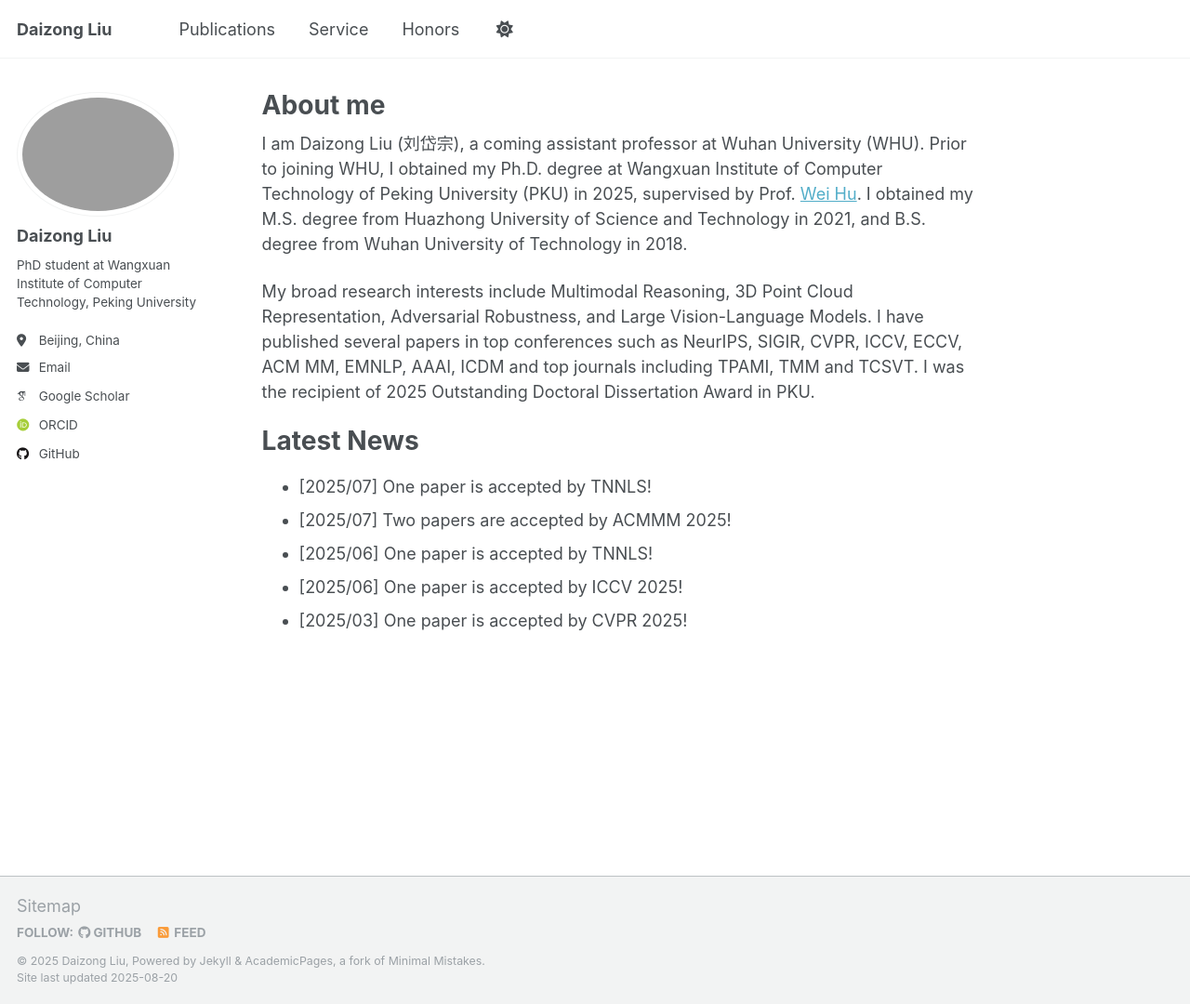
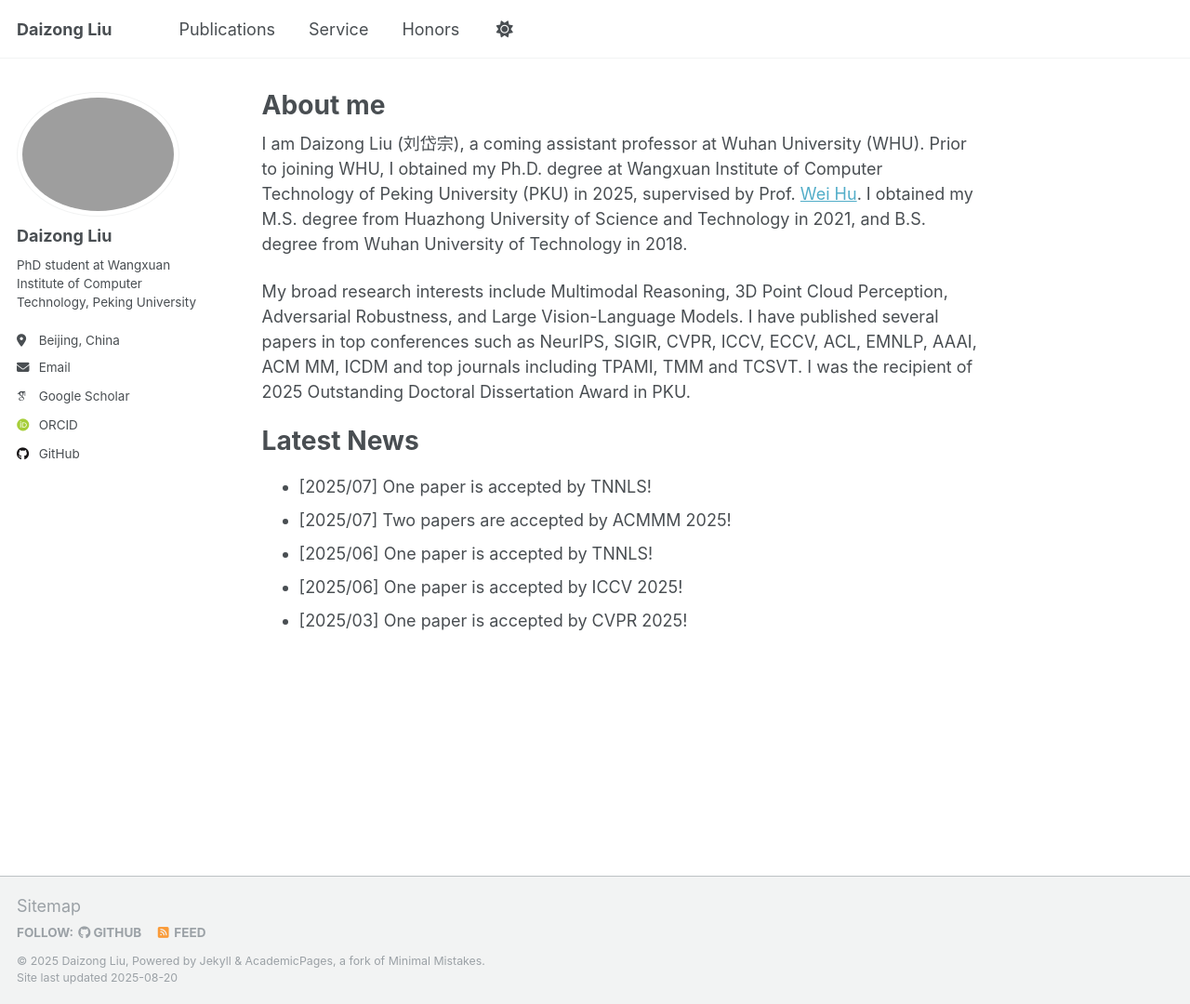
Before and after one commit to liudaizong/liudaizong.github.io, a Jekyll site: the page built from _pages/about.md, in a window 1280 px wide and 1080 px high. Shown: the whole window at 93% size. Built offline with Jekyll 4.4.1, drawn with Linux system fonts in a browser that asks for light colours; some web fonts are replaced.

Commit message:
Update about.md

```diff
--- a/_pages/about.md
+++ b/_pages/about.md
@@ -10,7 +10,7 @@ redirect_from:
 
 I am Daizong Liu (刘岱宗), a coming assistant professor at Wuhan University (WHU). Prior to joining WHU, I obtained my Ph.D. degree at Wangxuan Institute of Computer Technology of Peking University (PKU) in 2025, supervised by Prof. [Wei Hu](https://www.wict.pku.edu.cn/huwei).  I obtained my M.S. degree from Huazhong University of Science and Technology in 2021, and B.S. degree from Wuhan University of Technology in 2018.
 
-My broad research interests include Multimodal Reasoning, 3D Point Cloud Representation, Adversarial Robustness, and Large Vision-Language Models. I have published several papers in top conferences such as NeurIPS, SIGIR, CVPR, ICCV, ECCV, ACM MM, EMNLP, AAAI, ICDM and top journals including TPAMI, TMM and TCSVT. I was the recipient of 2025 Outstanding Doctoral Dissertation Award in PKU.
+My broad research interests include Multimodal Reasoning, 3D Point Cloud Perception, Adversarial Robustness, and Large Vision-Language Models. I have published several papers in top conferences such as NeurIPS, SIGIR, CVPR, ICCV, ECCV, ACL, EMNLP, AAAI, ACM MM, ICDM and top journals including TPAMI, TMM and TCSVT. I was the recipient of 2025 Outstanding Doctoral Dissertation Award in PKU.
 
 Latest News
 ======
```
